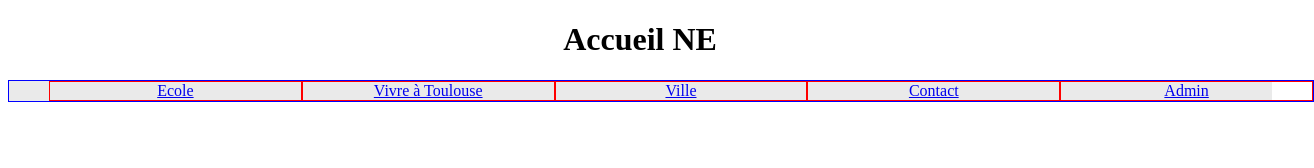
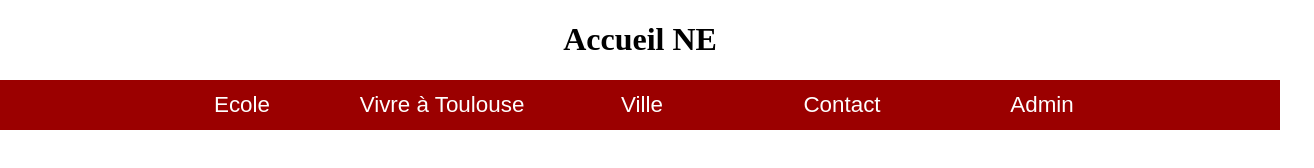
Before and after one commit to ProjetinfoaccueilNE/main, a plain HTML site: page Site_NE/Menu_Navigation/nav.html in a window 1280 px wide. Shown: the whole page, 1314 px wide, since content can reach past the window. Drawn offline with Linux system fonts and the light colour scheme.

Commit message:
Création du menu à partir de l'exemple

```diff
--- a/Site_NE/Menu_Navigation/nav.css
+++ b/Site_NE/Menu_Navigation/nav.css
@@ -1,26 +1,72 @@
-#menu_nav
-{
-	background-color: rgba(150,150,150,0.2);
+body {
+  margin: 0;
+  padding: 0;
 }
-.menu
-{
-  border: solid blue 1px;
-	display: table;
-	width: 100%;
+/* Menu */
+.nav ul {
+  list-style: none;
+  background-color: rgb(155,0,0); /*couleur du menu*/
+  text-align: center;
+  padding: 0;
+  margin: 0;
 }
-.menu li
-{
-	width:20%;
-	display: table-cell;
-	text-align: center;
-	border: solid red 1px;
-}
-.sous-menu
-{
-	border: solid black 1px;
-	display: none;
-}
-.sous-menu li
-{
+
+/* Onglets principaux et sous-onglets*/
+.nav li {
+  font-family: 'Oswald', sans-serif;
+  font-size: 1.2em;
+  text-align: left; /*Justification*/
+  width: 200px; /*Taille des onglets*/
+  height: 50px; /*Hauteur du menu*/
+  line-height: 50px; /*Interligne*/
+  font-size: 1.4em;
+  display: inline-block;
+  margin-right: -4px; /*Enleve la marge automatique*/
 
 }
+.nav a {
+  text-decoration: none; /*Enleve le soulignement (url)*/
+  color: #fff;
+  display: block; /* Prend tte la largeur disponible*/
+  padding-left: 20px; /* Ajoute une indentation au sous menu */
+  transition: .3s background-color; /*Temps d'apparition de la couleur de surlignage*/
+
+}
+
+.nav a:hover {
+  background-color: rgb(100,0,0); /* Couleur de surlignage*/
+}
+
+.nav li li {
+  font-size: .8em; /*Taille du texte sous-onglets*/
+}
+
+.nav > ul > li {
+  text-align: center; /* Centre le texte des onglets */
+}
+
+.nav > ul > li > a {
+  padding-left: 0; /*premet reset le padding de la ligne 32 (nav a)*/
+}
+
+/* Sub Menus */
+.nav li ul {
+  position: absolute; /*Se positionne au niveau du parent*/
+  display: none; /* Déaffiche sauter les sous-onglets */
+  width: inherit; /*Hérite de la taille parentale*/
+}
+
+.nav li:hover ul {
+  display: block; /*Réaffiche des blocks lors du surlignage d'un onlget*/
+}
+
+/* bloque la taille des sous-onglets
+.nav li ul li {
+  display: block;
+}*/
+/* Si on souhaite avoir un onglet particulier utiliser la classe active
+.nav a.active {
+  background-color: #aaa;
+  color: #444;
+  cursor: default;
+}*/
--- a/Site_NE/Menu_Navigation/nav.html
+++ b/Site_NE/Menu_Navigation/nav.html
@@ -7,50 +7,48 @@
     </head>
     <body>
         <h1 style="text-align:center;"> Accueil NE </h1>
-        <div id="menu_nav">
-            <ul class="menu">
-                <li>
-                    <a href="#">Ecole</a>
-                    <ul class="sous-menu">
-                        <li>Test1</li>
-                        <li>Test1ezffffffffffsdfdfsdf</li>
-                        <li>Test1efzjefjjz jnjandanzd</li>
-                        <li>Test1e fef jnjenf </li>
+
+        <header>
+            <div class="nav">
+                <ul>
+                    <li><a href="#">Ecole</a>
+                        <ul>
+                            <li><a href="#">Test1</a></li>
+                            <li><a href="#">Test1ezffffffffffsdfdfsdf</a></li>
+                            <li><a href="#">Test1efzjefjjz jnjandanzd</a></li>
+                            <li><a href="#">Test1e fef jnjenf</a></li>
                         </ul>
                     </li>
 
-                <li>
-                    <a href="#">Vivre à Toulouse</a>
-                    <ul class="sous-menu">
-                        <li>Test1</li>
-                        <li>Test1</li>
+                    <li><a href="#">Vivre à Toulouse</a>
+                        <ul>
+                            <li><a href="#">Test1</a></li>
+                            <li><a href="#">Test1</a></li>
                         </ul>
                     </li>
 
-                <li>
-                    <a href="#">Ville</a>
-                    <ul class="sous-menu">
-                        <li>Test1</li>
-                        <li>Test1</li>
-                        <li>Test1</li>
+                    <li><a href="#">Ville</a>
+                        <ul>
+                            <li><a href="#">Test1</a></li>
+                            <li><a href="#">Test1</a></li>
+                            <li><a href="#">Test1</a></li>
                         </ul>
                     </li>
 
-                <li>
-                    <a href="#">Contact</a>
-                    <ul class="sous-menu">
-                        <li>Test1</li>
+                    <li><a href="#">Contact</a>
+                        <ul>
+                            <li><a href="#">Test1</a></li>
                         </ul>
                     </li>
 
-                <li>
-                    <a href="#">Admin</a>
-                    <ul class="sous-menu">
-                        <li>Test1</li>
+                    <li><a href="#">Admin</a>
+                        <ul>
+                            <li><a href="#">Test1</a></li>
                         </ul>
                     </li>
                 </ul>
             </div>
+        </header>
 
     </body>
 
--- a/Site_NE/Menu_Navigation/test.css
+++ b/Site_NE/Menu_Navigation/test.css
@@ -6,7 +6,7 @@ body {
 /* Menu */
 .nav ul {
   list-style: none;
-  background-color: #444; /*couleur du menu*/
+  background-color: rgb(155,0,0); /*couleur du menu*/
   text-align: center;
   padding: 0;
   margin: 0;
```
Lines whose indentation alone changed are shown as unchanged.
